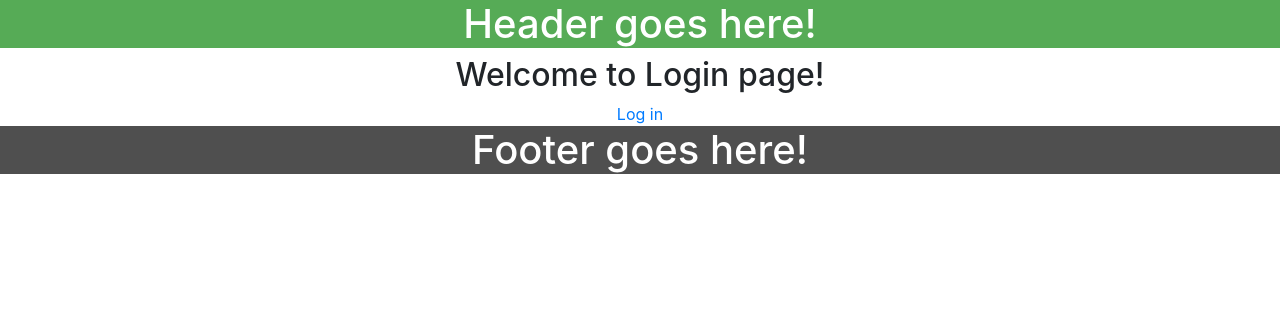
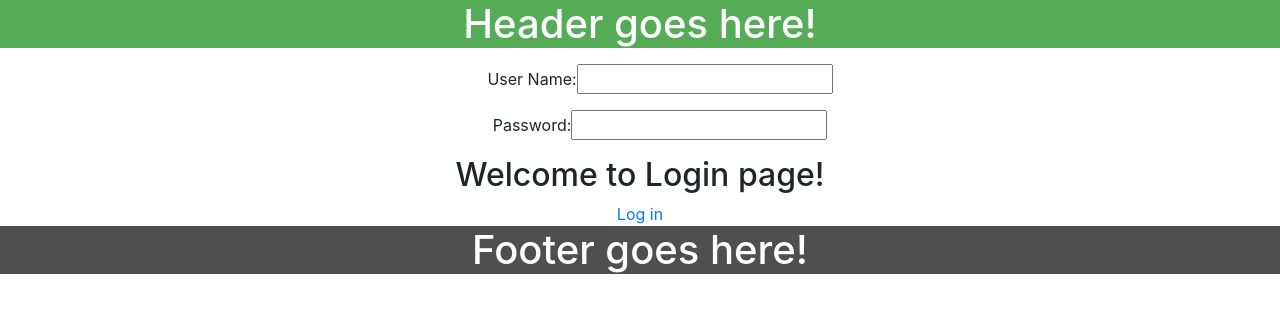
Before and after one commit to Eliasadam/local-welcome-react, a React (Create React App) app: page /dashboard in a window 1280 px wide. Shown: the top 312 px of the page. Built offline with nearby package versions, Linux system fonts and the light colour scheme.

Commit message:
login page has been created

```diff
--- a/src/App.css
+++ b/src/App.css
@@ -41,9 +41,13 @@ button {
 .image-container{
   display:  inline-block;
   width: 70%;
+  box-shadow: 10px 10px 5px grey;
+
 }
 
-
+.picture{
+  width:100%;
+}
 
 .next-button {
    width: 80%;
@@ -73,6 +77,12 @@ button {
   text-align: center;
   color: white;
 }
+.errorMessage{
+  color: red;
+}
+ ul{
+   list-style: none;
+ }
 @keyframes App-logo-spin {
   from {
     transform: rotate(0deg);
--- a/src/App.js
+++ b/src/App.js
@@ -1,14 +1,47 @@
 import React, { Component } from 'react';
 import DashboardPage from './components/pages/DashboardPage';
 import LoginPage from './components/pages/Loginpage';
+import data from './data/login.json';
 import './App.css';
 
 class App extends Component {
   state = {
     isLoggedIn: false,
+    userValue: ' ',
+    passwordValue: ' ',
+    errorMessage: ' '
+  };
+  handleUserChange = e => {
+    this.setState({
+      userValue: e.target.value,
+    });
+  };
+  handlePasswordChange = e => {
+    this.setState({
+      passwordValue: e.target.value,
+    });
   };
   loginMe = () => {
-    this.setState({ isLoggedIn: true });
+    let authorised;
+    let errorMessage;
+    data.map(item => {
+      if (
+        item.user === this.state.userValue &&
+        item.password === this.state.passwordValue
+      ) {
+        authorised = true;
+      } else {
+        errorMessage = 'invalid user name and password';
+
+      }
+      console.log(authorised);
+      return authorised;
+    });
+    this.setState({ isLoggedIn: authorised,
+      errorMessage : errorMessage
+
+
+    });
   };
   render() {
     return (
@@ -16,7 +49,23 @@ class App extends Component {
         {this.state.isLoggedIn ? (
           <DashboardPage />
         ) : (
-          <LoginPage loginMe={this.loginMe} />
+          <div>
+            <form />
+            <p className="errorMessage">{this.state.errorMessage}</p>
+            <ul>
+              <li>
+                <lable>User Name:</lable>
+                <input type="text" onChange={this.handleUserChange} />
+              </li>
+              <p />
+              <li>
+                <lable>Password:</lable>
+                <input type="password" onChange={this.handlePasswordChange} />
+              </li>
+            </ul>
+
+            <LoginPage loginMe={this.loginMe} />
+          </div>
         )}
       </div>
     );
--- a/src/components/Next.js
+++ b/src/components/Next.js
@@ -1,8 +1,13 @@
-import React from 'react'
+import React from 'react';
+import data from '../data/tableSetting.json';
+import {Button} from 'reactstrap';
+
 const Next =(props)=>{
     return(
         <div className="next-container">
-         <button className="next-button" onClick={()=>props.handleNextClick(props.currentStep)}>Next</button>
+         <Button className="next-button primary" onClick={()=>props.handleNextClick(props.currentStep)}
+          disabled={props.currentStep >= data.length}
+         >Next</Button>
         </div>
     )
 }
--- a/src/components/Previous.js
+++ b/src/components/Previous.js
@@ -1,8 +1,12 @@
 import React from 'react'
+import data from '../data/tableSetting.json';
+import {Button} from 'reactstrap';
 const Previous =(props)=>{
     return(
         <div className="previous-container">
-           <button className="previous-button" onClick={()=>props.handlePreviousClick(props.currentStep)}>Previous</button>
+           <Button className="previous-button primary" onClick={()=>props.handlePreviousClick(props.currentStep)}
+           disabled={props.currentStep <= 1}
+           >Previous</Button>
         </div>
     )
 }
--- a/src/components/pages/Loginpage.js
+++ b/src/components/pages/Loginpage.js
@@ -3,6 +3,9 @@ import { Link } from 'react-router-dom';
 const LoginPage = props => (
   <div>
     <h2>Welcome to Login page!</h2>
+
+
+
     <Link to="/dashboard" onClick={props.loginMe}>
       {' '}
       Log in{' '}
--- /dev/null
+++ b/src/data/login.json
@@ -0,0 +1,11 @@
+[
+    {
+        "user": "raj", "password":"test"
+    },
+    {
+        "user": "hasanein", "password":"test"
+    },
+    {
+        "user": "elias", "password":"test"
+    }
+]
```
Also changed, not shown: src/data/Untitled-1.html (deleted, +0 -11 lines).
